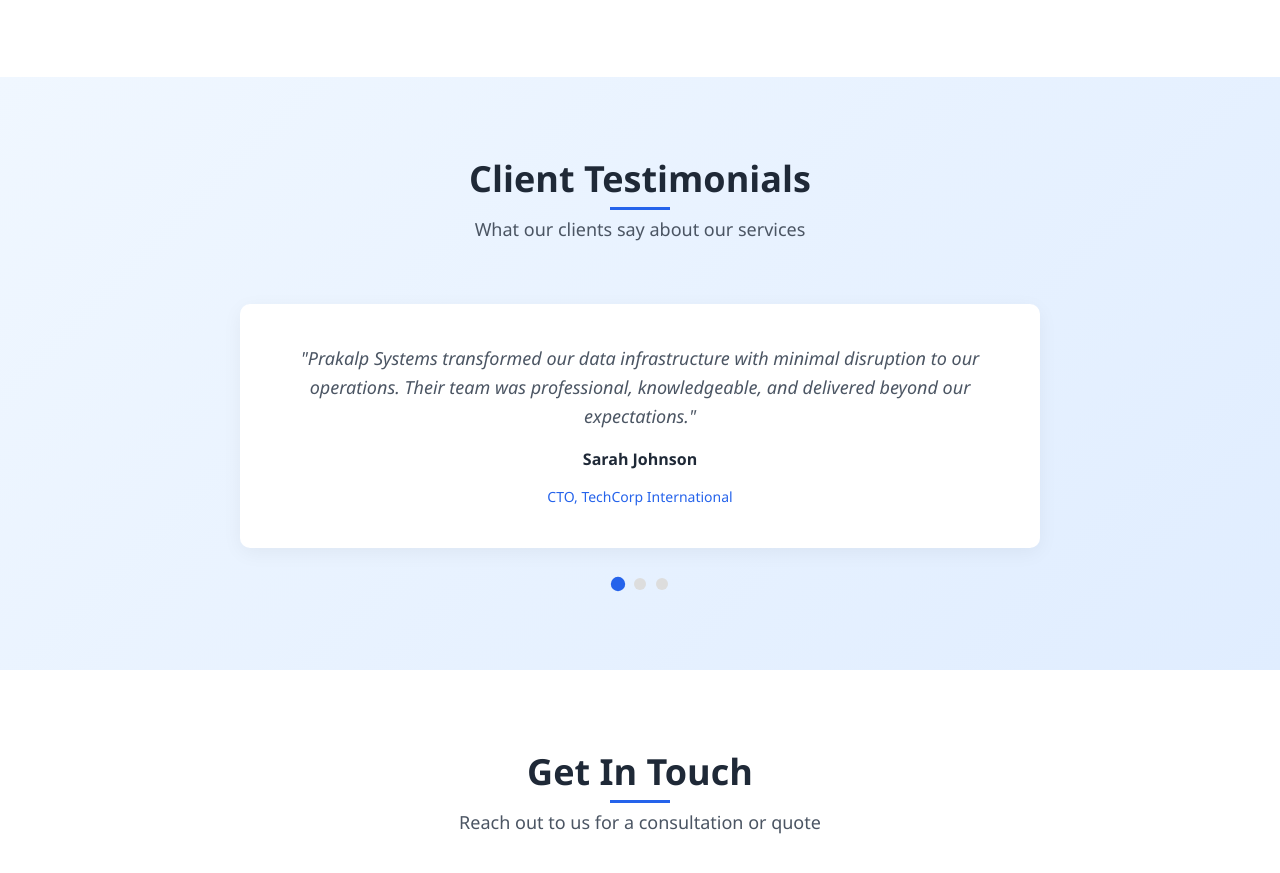
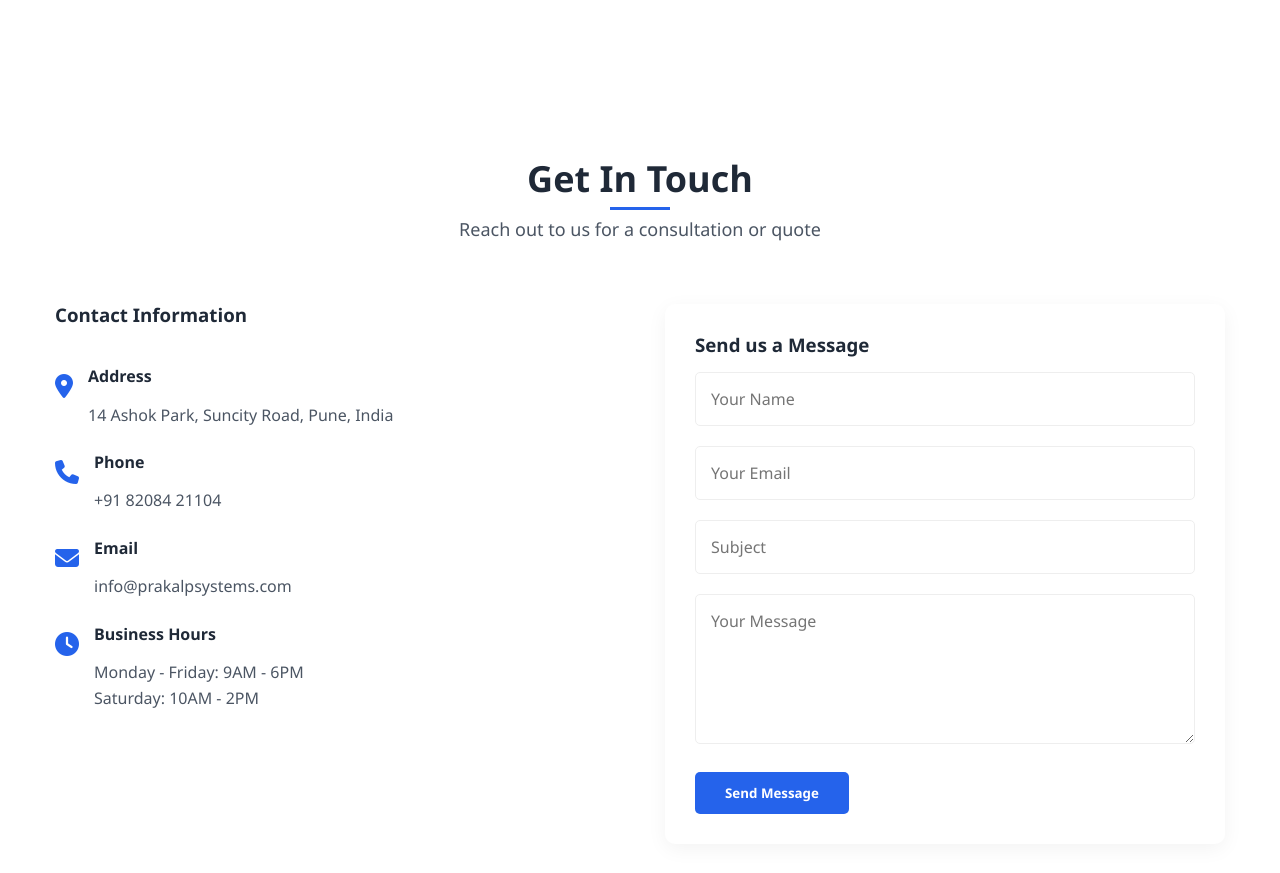
Before and after one commit to PrakalpSystems/Prakalp-Systems, a website: page index.html in a window 1280 px wide. Shown: the part 2601-3474 px from the top of the page. Drawn offline with Linux system fonts and the light colour scheme.

Commit message:
Update index.html

```diff
--- a/index.html
+++ b/index.html
@@ -301,67 +301,6 @@
             font-size: 30px;
             font-weight: 700;
             margin: 0 auto 20px;
-        }
-
-        /* Testimonials */
-        .testimonials {
-            background: linear-gradient(135deg, #f0f7ff 0%, #e0edff 100%);
-        }
-
-        .testimonials-container {
-            max-width: 800px;
-            margin: 0 auto;
-            position: relative;
-        }
-
-        .testimonial {
-            background: white;
-            padding: 40px;
-            border-radius: 10px;
-            box-shadow: 0 5px 20px rgba(0, 0, 0, 0.05);
-            text-align: center;
-            display: none;
-        }
-
-        .testimonial.active {
-            display: block;
-        }
-
-        .testimonial-text {
-            font-size: 18px;
-            font-style: italic;
-            margin-bottom: 20px;
-        }
-
-        .testimonial-author {
-            font-weight: 700;
-            color: var(--dark);
-        }
-
-        .testimonial-role {
-            color: var(--primary);
-            font-size: 14px;
-        }
-
-        .testimonial-nav {
-            display: flex;
-            justify-content: center;
-            margin-top: 30px;
-            gap: 10px;
-        }
-
-        .testimonial-dot {
-            width: 12px;
-            height: 12px;
-            border-radius: 50%;
-            background: #ddd;
-            cursor: pointer;
-            transition: all 0.3s ease;
-        }
-
-        .testimonial-dot.active {
-            background: var(--primary);
-            transform: scale(1.2);
         }
 
         /* Contact */
@@ -763,41 +702,6 @@
         </div>
     </section>
 
-    <!-- Testimonials Section -->
-    <section class="section testimonials" id="testimonials">
-        <div class="container">
-            <div class="section-header">
-                <h2 class="section-title">Client Testimonials</h2>
-                <p class="section-subtitle">What our clients say about our services</p>
-            </div>
-
-            <div class="testimonials-container">
-                <div class="testimonial active">
-                    <p class="testimonial-text">"Prakalp Systems transformed our data infrastructure with minimal disruption to our operations. Their team was professional, knowledgeable, and delivered beyond our expectations."</p>
-                    <h4 class="testimonial-author">Sarah Johnson</h4>
-                    <p class="testimonial-role">CTO, TechCorp International</p>
-                </div>
-
-                <div class="testimonial">
-                    <p class="testimonial-text">"The cloud migration project was completed ahead of schedule and under budget. We're now enjoying improved performance and scalability thanks to Prakalp Systems."</p>
-                    <h4 class="testimonial-author">Michael Chen</h4>
-                    <p class="testimonial-role">IT Director, Global Solutions Inc.</p>
-                </div>
-
-                <div class="testimonial">
-                    <p class="testimonial-text">"Their custom software solution streamlined our workflow and increased productivity by 40%. The support team is always responsive and helpful."</p>
-                    <h4 class="testimonial-author">Emma Rodriguez</h4>
-                    <p class="testimonial-role">Operations Manager, Enterprise Solutions</p>
-                </div>
-
-                <div class="testimonial-nav">
-                    <div class="testimonial-dot active" data-index="0"></div>
-                    <div class="testimonial-dot" data-index="1"></div>
-                    <div class="testimonial-dot" data-index="2"></div>
-                </div>
-            </div>
-        </div>
-    </section>
 
     <!-- Contact Section -->
     <section class="section" id="contact">
@@ -952,49 +856,6 @@
             });
         });
 
-        // Testimonial Carousel
-        const testimonials = document.querySelectorAll('.testimonial');
-        const dots = document.querySelectorAll('.testimonial-dot');
-
-        dots.forEach(dot => {
-            dot.addEventListener('click', () => {
-                const index = dot.getAttribute('data-index');
-
-                // Hide all testimonials
-                testimonials.forEach(testimonial => {
-                    testimonial.classList.remove('active');
-                });
-
-                // Remove active class from all dots
-                dots.forEach(d => {
-                    d.classList.remove('active');
-                });
-
-                // Show selected testimonial
-                testimonials[index].classList.add('active');
-                dot.classList.add('active');
-            });
-        });
-
-        // Auto rotate testimonials
-        let currentTestimonial = 0;
-
-        function rotateTestimonials() {
-            testimonials.forEach(testimonial => {
-                testimonial.classList.remove('active');
-            });
-
-            dots.forEach(dot => {
-                dot.classList.remove('active');
-            });
-
-            testimonials[currentTestimonial].classList.add('active');
-            dots[currentTestimonial].classList.add('active');
-
-            currentTestimonial = (currentTestimonial + 1) % testimonials.length;
-        }
-
-        setInterval(rotateTestimonials, 5000);
 
         // Form submission
         const contactForm = document.getElementById('contactForm');
```
